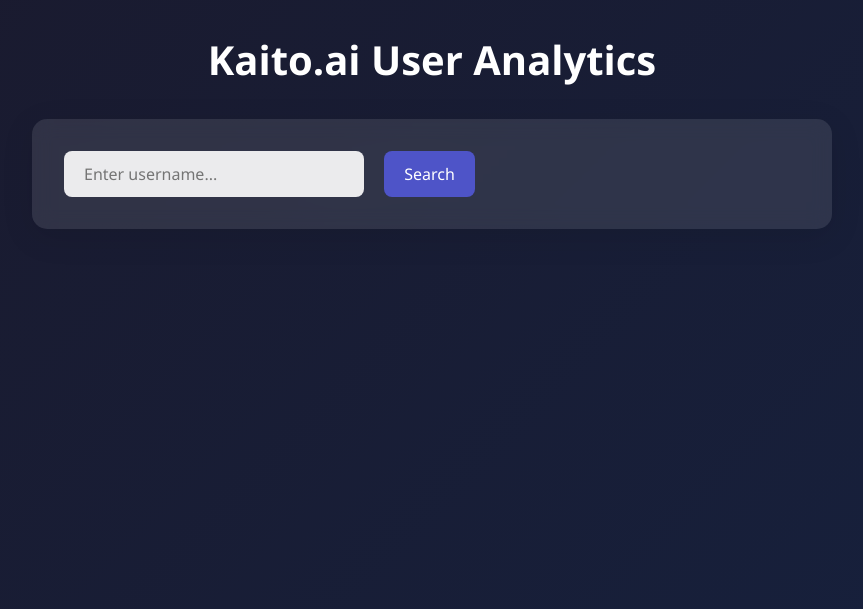
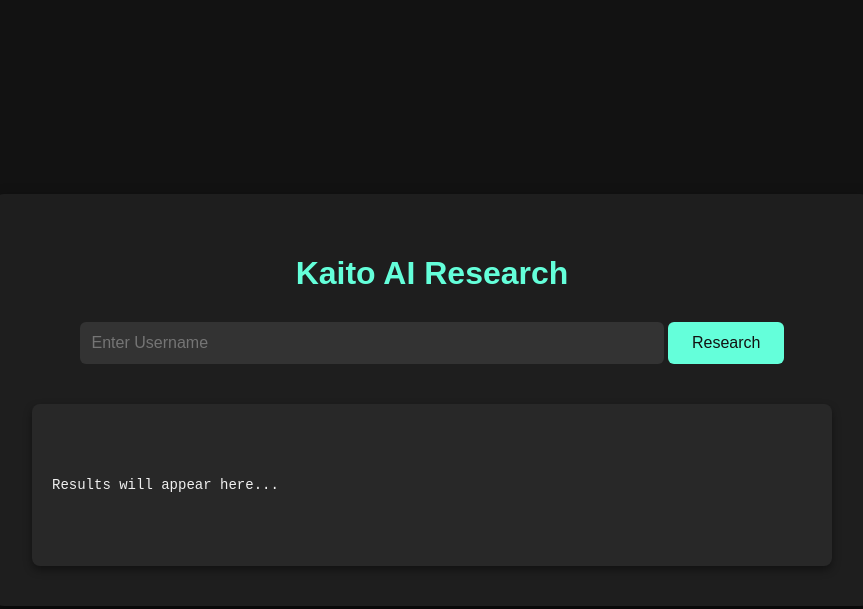
Before and after one commit to 0x-normal/kaitoV2, a plain HTML site: page index.html in a window 1280 px wide. Shown: the whole page, without its empty margins (208-1071 px from the left). Drawn offline with Linux system fonts and the light colour scheme.

Commit message:
Update index.html

```diff
--- a/index.html
+++ b/index.html
@@ -3,167 +3,114 @@
 <head>
     <meta charset="UTF-8">
     <meta name="viewport" content="width=device-width, initial-scale=1.0">
-    <title>Kaito.ai User Analytics</title>
+    <title>Kaito AI Research</title>
     <style>
-        * {
+        body {
+            font-family: 'Arial', sans-serif;
+            background-color: #121212;
+            color: #fff;
             margin: 0;
             padding: 0;
-            box-sizing: border-box;
-            font-family: 'Segoe UI', sans-serif;
-        }
-
-        body {
-            background: linear-gradient(135deg, #1a1a2e, #16213e);
+            display: flex;
+            justify-content: center;
+            align-items: center;
             min-height: 100vh;
-            padding: 2rem;
-            color: #fff;
         }
 
         .container {
+            background-color: #1e1e1e;
+            padding: 40px;
+            border-radius: 12px;
+            box-shadow: 0 8px 16px rgba(0, 0, 0, 0.6);
+            width: 80%;
             max-width: 800px;
-            margin: 0 auto;
+            text-align: center;
         }
 
-        .search-box {
-            background: rgba(255, 255, 255, 0.1);
-            padding: 2rem;
-            border-radius: 15px;
-            backdrop-filter: blur(10px);
-            box-shadow: 0 8px 32px rgba(0, 0, 0, 0.1);
-            margin-bottom: 2rem;
+        h1 {
+            color: #64ffda;
+            margin-bottom: 20px;
         }
 
-        input, button {
-            padding: 12px 20px;
+        input[type="text"] {
+            padding: 12px;
+            margin: 10px 0;
             border: none;
-            border-radius: 8px;
+            border-radius: 6px;
+            background-color: #333;
+            color: #fff;
+            width: 70%;
             font-size: 16px;
+            transition: background-color 0.3s ease;
         }
 
-        input {
-            width: 300px;
-            background: rgba(255, 255, 255, 0.9);
-            margin-right: 1rem;
+        input[type="text"]:focus {
+            background-color: #444;
+            outline: none;
         }
 
         button {
-            background: #4e54c8;
-            color: white;
+            padding: 12px 24px;
+            border: none;
+            border-radius: 6px;
+            background-color: #64ffda;
+            color: #121212;
             cursor: pointer;
-            transition: transform 0.2s;
+            font-size: 16px;
+            transition: background-color 0.3s ease;
         }
 
         button:hover {
-            transform: translateY(-2px);
-            background: #6a71e6;
+            background-color: #42c8b3;
         }
 
-        .results {
-            background: rgba(255, 255, 255, 0.1);
-            border-radius: 15px;
-            padding: 2rem;
-            backdrop-filter: blur(10px);
+        #results {
+            margin-top: 30px;
+            text-align: left;
+            background-color: #282828;
+            padding: 20px;
+            border-radius: 8px;
+            box-shadow: 0 4px 8px rgba(0, 0, 0, 0.4);
+            overflow-x: auto;
+            white-space: pre-wrap;
         }
 
-        .stats-grid {
-            display: grid;
-            grid-template-columns: repeat(auto-fit, minmax(200px, 1fr));
-            gap: 1.5rem;
-            margin-top: 2rem;
-        }
-
-        .stat-card {
-            background: rgba(255, 255, 255, 0.05);
-            padding: 1.5rem;
-            border-radius: 10px;
-            text-align: center;
-            transition: transform 0.2s;
-        }
-
-        .stat-card:hover {
-            transform: translateY(-5px);
-        }
-
-        .stat-value {
-            font-size: 24px;
-            font-weight: bold;
-            color: #4e54c8;
-            margin-bottom: 0.5rem;
-        }
-
-        .stat-label {
-            color: #a0a0a0;
+        #results pre {
+            color: #f0f0f0;
             font-size: 14px;
-            text-transform: uppercase;
-            letter-spacing: 1px;
-        }
-
-        h1 {
-            text-align: center;
-            margin-bottom: 2rem;
-            color: #fff;
-            font-size: 2.5rem;
+            line-height: 1.6;
         }
     </style>
 </head>
 <body>
     <div class="container">
-        <h1>Kaito.ai User Analytics</h1>
-
-        <div class="search-box">
-            <input type="text" id="username" placeholder="Enter username...">
-            <button onclick="fetchData()">Search</button>
-        </div>
-
-        <div class="results" id="results" style="display: none;">
-            <h2 id="username-header"></h2>
-            <div class="stats-grid" id="stats-grid"></div>
+        <h1>Kaito AI Research</h1>
+        <input type="text" id="username" placeholder="Enter Username">
+        <button onclick="fetchData()">Research</button>
+        <div id="results">
+            <pre>Results will appear here...</pre>
         </div>
     </div>
-
     <script>
         async function fetchData() {
             const username = document.getElementById('username').value;
             const resultsDiv = document.getElementById('results');
-            const statsGrid = document.getElementById('stats-grid');
-            const header = document.getElementById('username-header');
-
+            resultsDiv.innerHTML = '<pre>Loading...</pre>';
+            const apiUrl = `https://api.kaito.ai/api/v1/yaps?username=${username}`;
             try {
-                const response = await fetch(`https://api.kaito.ai/api/v1/yaps?username=${encodeURIComponent(username)}`);
+                const response = await fetch(apiUrl, {
+                    method: 'GET',
+                    headers: {
+                        'Accept': 'application/json'
+                    }
+                });
+                if (!response.ok) {
+                    throw new Error(`HTTP error! status: ${response.status}`);
+                }
                 const data = await response.json();
-
-                // Show results section
-                resultsDiv.style.display = 'block';
-                header.textContent = `@${data.username}'s Activity`;
-
-                // Clear previous results
-                statsGrid.innerHTML = '';
-
-                // Create stat cards
-                const timeframes = {
-                    'yaps_all': 'All Time',
-                    'yaps_124h': '24 Hours',
-                    'yaps_148h': '48 Hours',
-                    'yaps_17d': '7 Days',
-                    'yaps_130d': '30 Days',
-                    'yaps_13m': '3 Months',
-                    'yaps_16m': '6 Months',
-                    'yaps_112m': '12 Months'
-                };
-
-                for (const [key, label] of Object.entries(timeframes)) {
-                    const statCard = document.createElement('div');
-                    statCard.className = 'stat-card';
-                    statCard.innerHTML = `
-                        <div class="stat-value">${data[key].toFixed(2)}</div>
-                        <div class="stat-label">${label}</div>
-                    `;
-                    statsGrid.appendChild(statCard);
-                }
-
+                resultsDiv.innerHTML = `<pre>${JSON.stringify(data, null, 4)}</pre>`;
             } catch (error) {
-                alert('Error fetching data. Please try again.');
-                console.error(error);
+                resultsDiv.innerHTML = `<pre>Error: ${error}</pre>`;
             }
         }
     </script>
```
